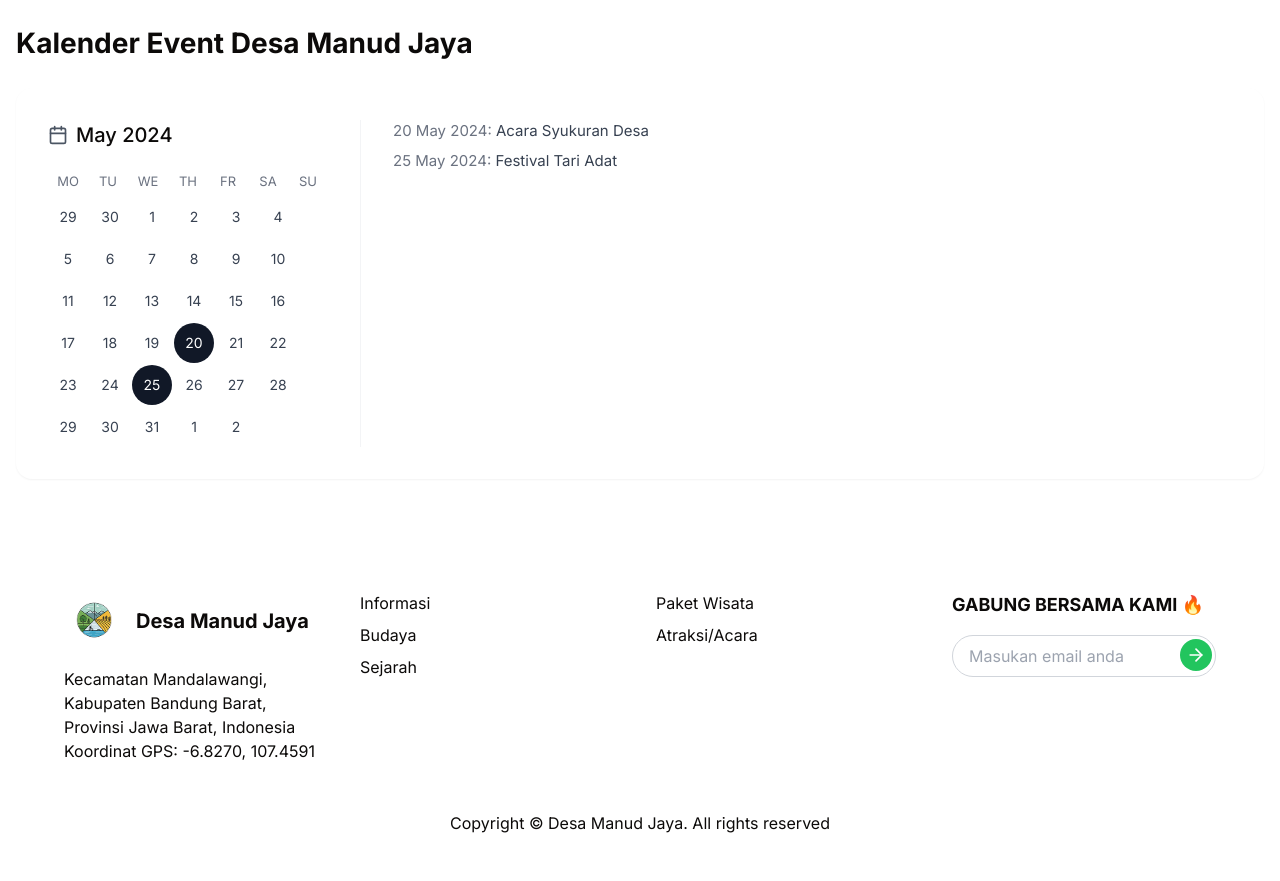
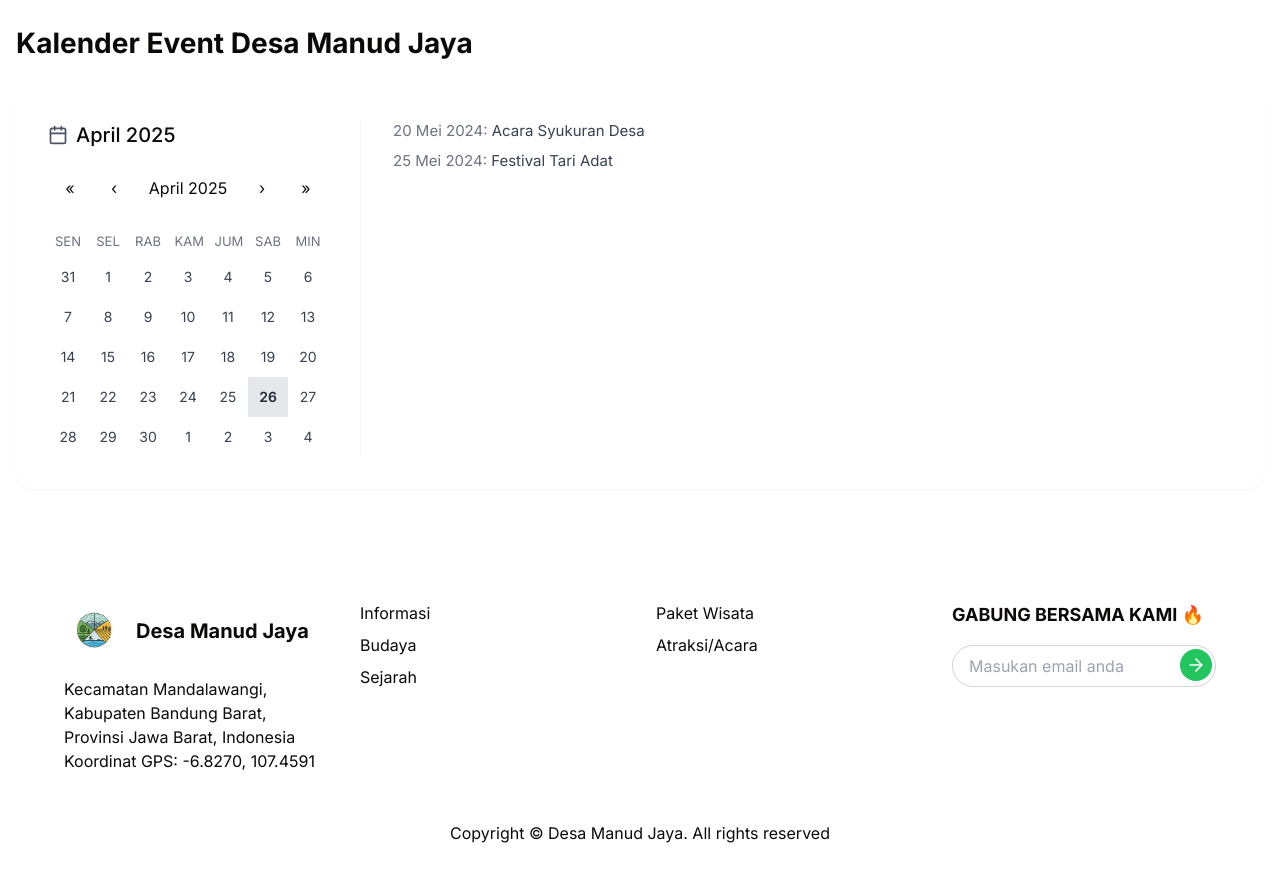
Before and after one commit to andosubakti/manud-jaya-fe-web, a Next.js app: page /atraksi-acara in a window 1280 px wide. Shown: the part 2120-3001 px from the top of the page. Built offline with nearby package versions, Linux system fonts and the light colour scheme.

Commit message:
fix: fix calendar

```diff
--- a/app/atraksi-acara/page.tsx
+++ b/app/atraksi-acara/page.tsx
@@ -1,5 +1,5 @@
 'use client'
-import React from 'react'
+import React, { useState } from 'react'
 import Image from 'next/image'
 import { Breadcrumb } from '@/components/breadcrumb'
 import Calendar from 'react-calendar'
@@ -122,19 +122,49 @@ export default function AtraksiAcaraPage() {
   // Array of selected dates
   const selectedDates = calendarEvents.map((event) => event.date)
 
+  const [currentDate, setCurrentDate] = useState<Date>(new Date())
+
+  const handleDateChange = (value: any) => {
+    if (value instanceof Date) {
+      setCurrentDate(value)
+    }
+  }
+
+  const handleActiveStartDateChange = ({
+    activeStartDate,
+  }: {
+    activeStartDate: Date | null
+  }) => {
+    if (activeStartDate) {
+      setCurrentDate(activeStartDate)
+    }
+  }
+
   const tileClassName = ({
     date,
     view,
   }: CalendarTileProperties): string | null => {
     if (view === 'month') {
-      return selectedDates.some(
+      const today = new Date()
+      const isToday =
+        date.getDate() === today.getDate() &&
+        date.getMonth() === today.getMonth() &&
+        date.getFullYear() === today.getFullYear()
+
+      const isEventDate = selectedDates.some(
         (selectedDate) =>
           selectedDate.getDate() === date.getDate() &&
           selectedDate.getMonth() === date.getMonth() &&
           selectedDate.getFullYear() === date.getFullYear(),
       )
-        ? 'event-date'
-        : null
+
+      if (isToday && isEventDate) {
+        return 'event-date today'
+      } else if (isToday) {
+        return 'today'
+      } else if (isEventDate) {
+        return 'event-date'
+      }
     }
     return null
   }
@@ -249,14 +279,22 @@ export default function AtraksiAcaraPage() {
                     <line x1="8" y1="2" x2="8" y2="6" />
                     <line x1="3" y1="10" x2="21" y2="10" />
                   </svg>
-                  <span className="text-[20px] font-medium">May 2024</span>
+                  <span className="text-[20px] font-medium">
+                    {currentDate.toLocaleString('id-ID', { month: 'long' })}{' '}
+                    {currentDate.getFullYear()}
+                  </span>
                 </div>
                 <Calendar
-                  value={new Date(2024, 4, 1)}
+                  value={currentDate}
+                  onChange={handleDateChange}
+                  onActiveStartDateChange={handleActiveStartDateChange}
                   tileClassName={tileClassName}
-                  showNavigation={false}
+                  showNavigation={true}
+                  calendarType="iso8601"
                   formatShortWeekday={(locale, date) =>
-                    ['Su', 'Mo', 'Tu', 'We', 'Th', 'Fr', 'Sa'][date.getDay()]
+                    ['Sen', 'Sel', 'Rab', 'Kam', 'Jum', 'Sab', 'Min'][
+                      (date.getDay() + 6) % 7
+                    ]
                   }
                 />
               </div>
@@ -264,7 +302,9 @@ export default function AtraksiAcaraPage() {
                 <div className="text-[#64748B] space-y-2 text-[15px]">
                   {calendarEvents.map((event, index) => (
                     <div key={index} className="text-[#6B7280]">
-                      {event.date.getDate()} May 2024:{' '}
+                      {event.date.getDate()}{' '}
+                      {event.date.toLocaleString('id-ID', { month: 'long' })}{' '}
+                      {event.date.getFullYear()}:{' '}
                       <span className="text-[#374151]">{event.title}</span>
                     </div>
                   ))}
@@ -274,6 +314,33 @@ export default function AtraksiAcaraPage() {
           </div>
         </section>
       </div>
+
+      <style jsx global>{`
+        .event-date {
+          background-color: #fef3c7 !important;
+          color: #92400e !important;
+          font-weight: 600 !important;
+        }
+
+        .today {
+          background-color: #e5e7eb !important;
+          color: #1f2937 !important;
+          font-weight: 600 !important;
+        }
+
+        .event-date.today {
+          background-color: #fef3c7 !important;
+          color: #92400e !important;
+          font-weight: 600 !important;
+          border: 2px solid #1f2937 !important;
+        }
+
+        .react-calendar {
+          width: 100% !important;
+          border: none !important;
+          font-family: inherit !important;
+        }
+      `}</style>
     </main>
   )
 }
--- a/app/globals.css
+++ b/app/globals.css
@@ -147,11 +147,7 @@
 }
 
 .react-calendar__navigation {
-  display: none !important;
-}
-
-.react-calendar__month-view__days {
-  gap: 2px !important;
+  display: flex !important;
 }
 
 /* Remove default highlight for selected date */
```
